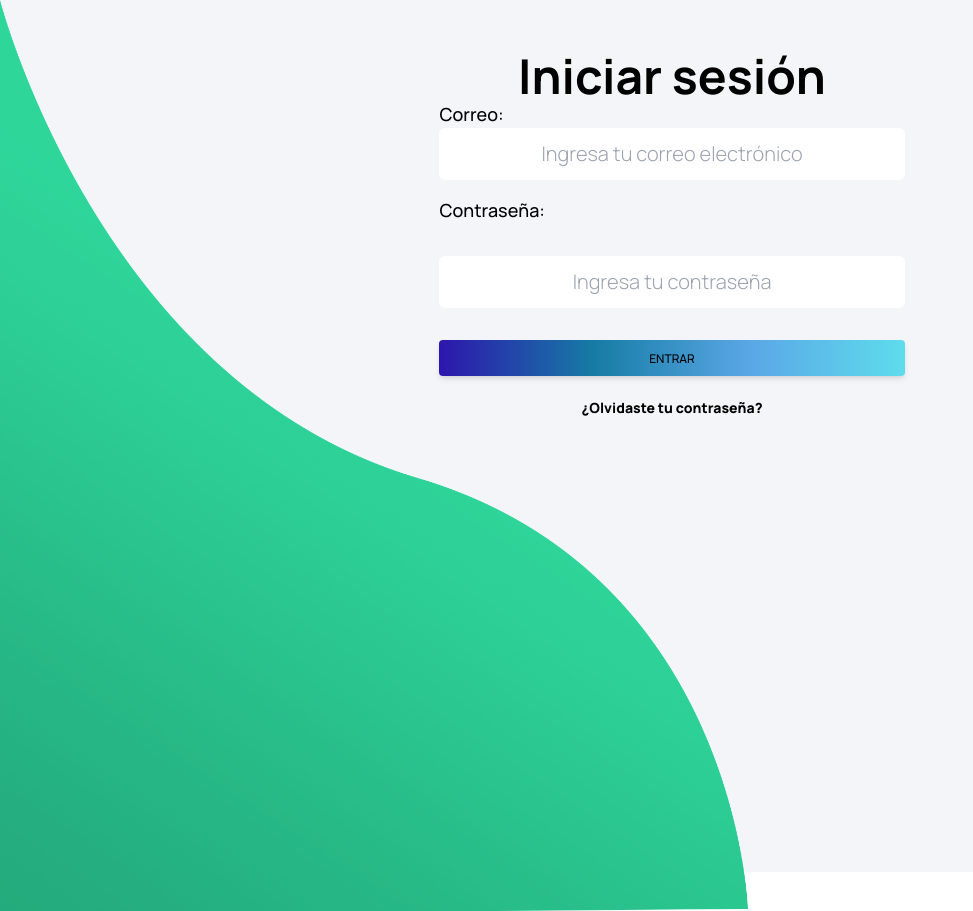
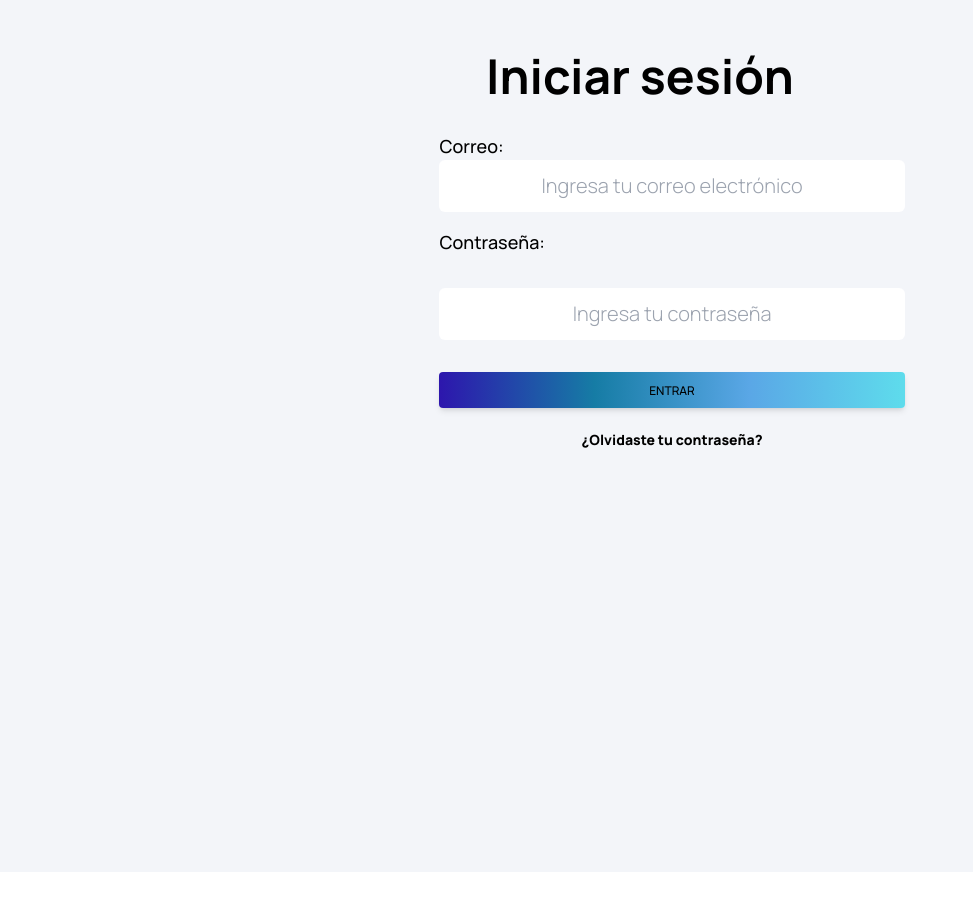
Before and after one commit to QUEVEDODENTAL/quevedo_dental, a Next.js app: page /auth/login in a window 1280 px wide. Shown: the whole page, without its empty margins (0-973 px from the left). After the commit the page ends 872 px from the top, so only its background shows below. Built offline with nearby package versions, Linux system fonts and the light colour scheme.

Commit message:
imagen y header

```diff
--- a/src/components/Header.jsx
+++ b/src/components/Header.jsx
@@ -53,11 +53,7 @@ const Header = () => {
             </li>
             <li className="text-left hover:scale-125 transition-transform flex items-center justify-start">
               <FaAddressCard className="mr-1" />
-              <Link href="/#nuestro-equipo" scroll={true} offset={offsetValue}>Nuestro Equipo</Link>
-            </li>
-            <li className="text-left hover:scale-125 transition-transform flex items-center justify-start">
-              <FaAddressCard className="mr-1" />
-              <Link href="/admin" scroll={true} offset={offsetValue}>Consulta</Link>
+              <Link href="/auth/login" scroll={true} offset={offsetValue}>Consulta</Link>
             </li>
           </ul>
         </nav>
--- a/src/components/Login.jsx
+++ b/src/components/Login.jsx
@@ -29,8 +29,6 @@ function LoginForm() {
       redirect: false, // No redirigir automáticamente
     });
 
-    // console.log(res);
-
     // Manejo de errores o redirección en caso de éxito
     if (res.error) {
       setError(res.error); // Establece el error si ocurre
@@ -42,15 +40,6 @@ function LoginForm() {
   return (
 
       <div className="h-screen md:flex-row justify-center space-y-10 md:space-y-0 md:space-x-16 items-center my-2 mx-5 md:mx-0 md:my-0">
- <Image
-      src="/assets/wave.png"
-      width="750"
-      height="100"
-      alt="Login fondo"
-      priority={true}
-      style={{ position: 'absolute', top: 0, left: 0 }}
-      className="hidden md:block"
-    />
       <h1 className='text-5xl font-bold flex justify-center mb-8'>Iniciar sesión</h1>
 
       <form onSubmit={onSubmit} className="space-y-8">
```
